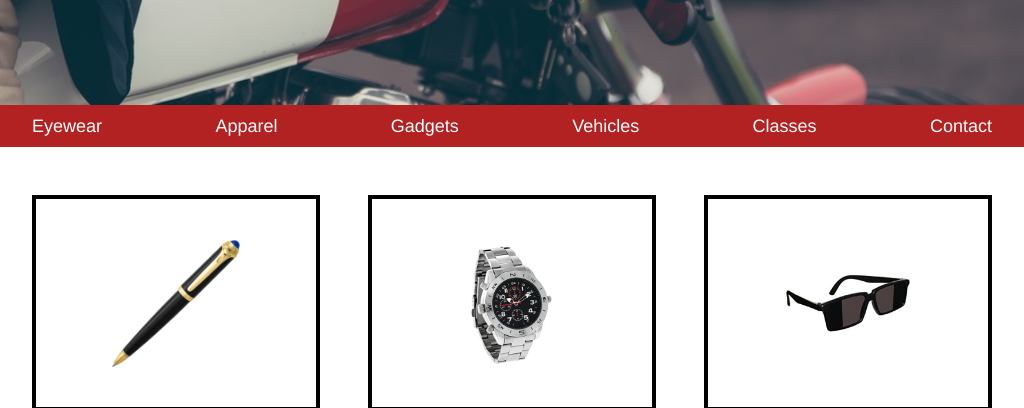
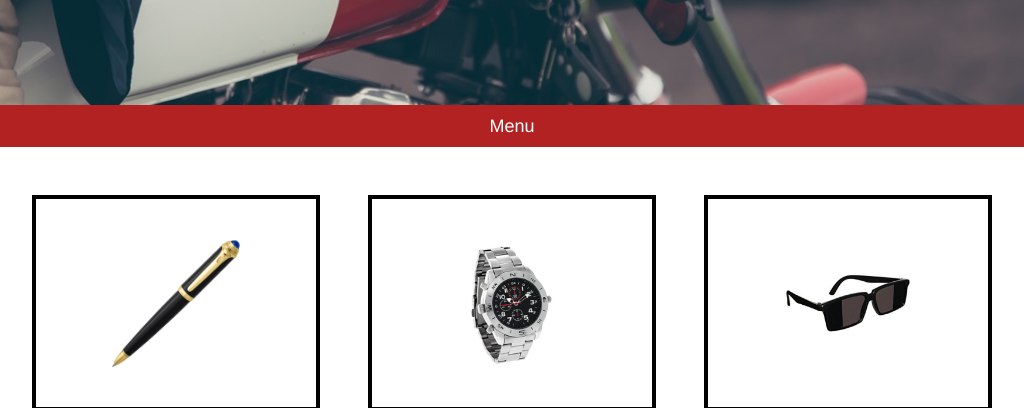
Before and after one commit to andreasphilippidis/secretagentsupply, a plain HTML site: page index.html in a window 1024 px wide. Shown: the part 356-764 px from the top of the page. Drawn offline with Linux system fonts and the light colour scheme; files whose address does not match are found by name.

Commit message:
Nav is responsive.

```diff
--- a/index.html
+++ b/index.html
@@ -32,6 +32,9 @@
         <li><span>Vehicles</span></li>
         <li><span>Classes</span></li>
         <li><span>Contact</span></li>
+      </ul>
+      <ul class="tablet-size">
+        <li><span>Menu</span></li>
       </ul>
     </nav>
     <!--products section-->
--- a/resources/css/style.css
+++ b/resources/css/style.css
@@ -70,6 +70,22 @@ nav .container{
   justify-content: space-between;
   padding: .75rem .5rem;
 }
+@media only screen and (min-width: 1024px){
+  nav .tablet-size{
+    display: none;
+  }
+}
+@media only screen and (max-width: 1024px){
+  nav .container{
+    display: none;
+  }
+  nav .tablet-size{
+    display: flex;
+    justify-content: center;
+    align-items: center;
+    padding: .75rem .5rem;
+  }
+}
 
 /*products section*/ /*done*/
 
```
